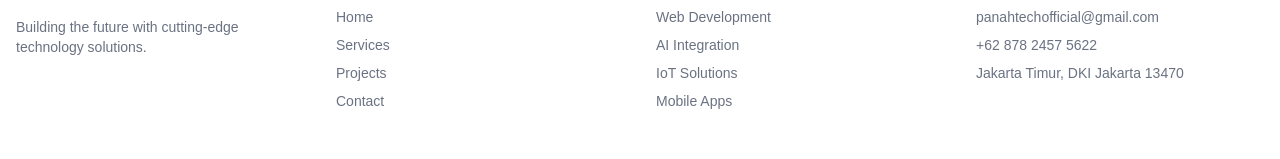
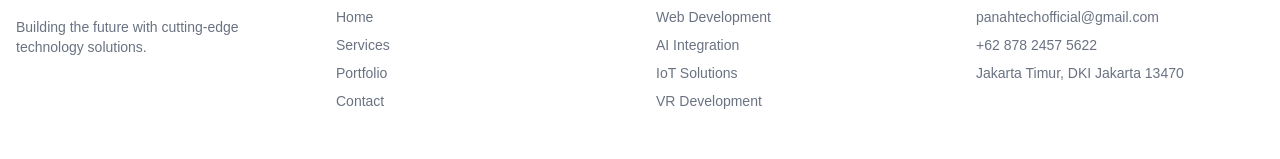
Before and after one commit to panahtechofficial/main-website, a Next.js app: page / in a window 1280 px wide. Shown: the part 3911-4070 px from the top of the page. Built offline with nearby package versions, Linux system fonts and the light colour scheme; no server answers.

Commit message:
feat: update footer links and labels for improved navigation

```diff
--- a/src/components/layout/Footer.jsx
+++ b/src/components/layout/Footer.jsx
@@ -30,7 +30,7 @@ export default function Footer() {
             <ul className="space-y-2 text-sm">
               <li>
                 <a
-                  href="#"
+                  href="/"
                   className="text-gray-500 dark:text-zinc-400 hover:text-primary transition-colors"
                 >
                   Home
@@ -38,7 +38,7 @@ export default function Footer() {
               </li>
               <li>
                 <a
-                  href="#"
+                  href="/services"
                   className="text-gray-500 dark:text-zinc-400 hover:text-primary transition-colors"
                 >
                   Services
@@ -46,15 +46,15 @@ export default function Footer() {
               </li>
               <li>
                 <a
-                  href="#"
+                  href="/portfolio"
                   className="text-gray-500 dark:text-zinc-400 hover:text-primary transition-colors"
                 >
-                  Projects
+                  Portfolio
                 </a>
               </li>
               <li>
                 <a
-                  href="#"
+                  href="/contact"
                   className="text-gray-500 dark:text-zinc-400 hover:text-primary transition-colors"
                 >
                   Contact
@@ -71,7 +71,7 @@ export default function Footer() {
             <ul className="space-y-2 text-sm">
               <li>
                 <a
-                  href="#"
+                  href="/services/custom-website"
                   className="text-gray-500 dark:text-zinc-400 hover:text-primary transition-colors"
                 >
                   Web Development
@@ -79,7 +79,7 @@ export default function Footer() {
               </li>
               <li>
                 <a
-                  href="#"
+                  href="/services/ai-chatbot"
                   className="text-gray-500 dark:text-zinc-400 hover:text-primary transition-colors"
                 >
                   AI Integration
@@ -87,7 +87,7 @@ export default function Footer() {
               </li>
               <li>
                 <a
-                  href="#"
+                  href="/services/iot-solutions"
                   className="text-gray-500 dark:text-zinc-400 hover:text-primary transition-colors"
                 >
                   IoT Solutions
@@ -95,10 +95,10 @@ export default function Footer() {
               </li>
               <li>
                 <a
-                  href="#"
+                  href="/services/vr-development"
                   className="text-gray-500 dark:text-zinc-400 hover:text-primary transition-colors"
                 >
-                  Mobile Apps
+                  VR Development
                 </a>
               </li>
             </ul>
```
